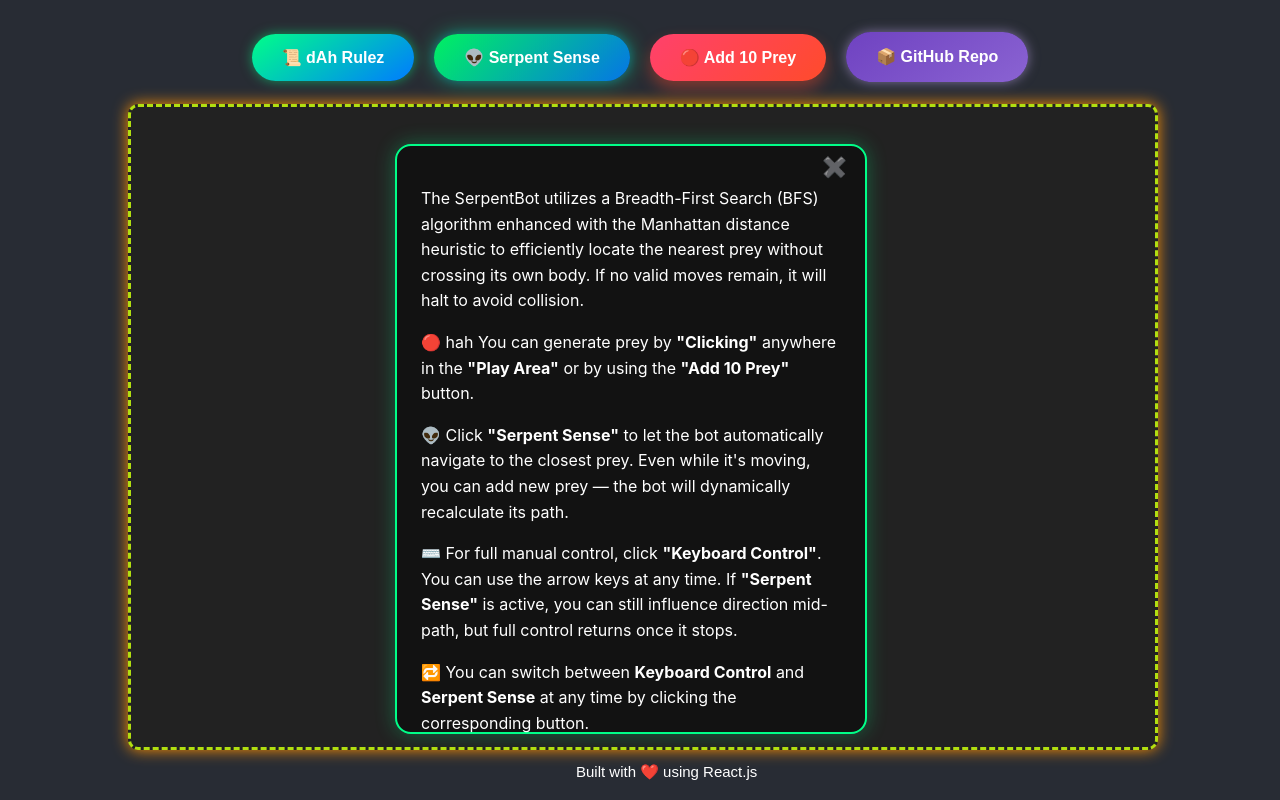
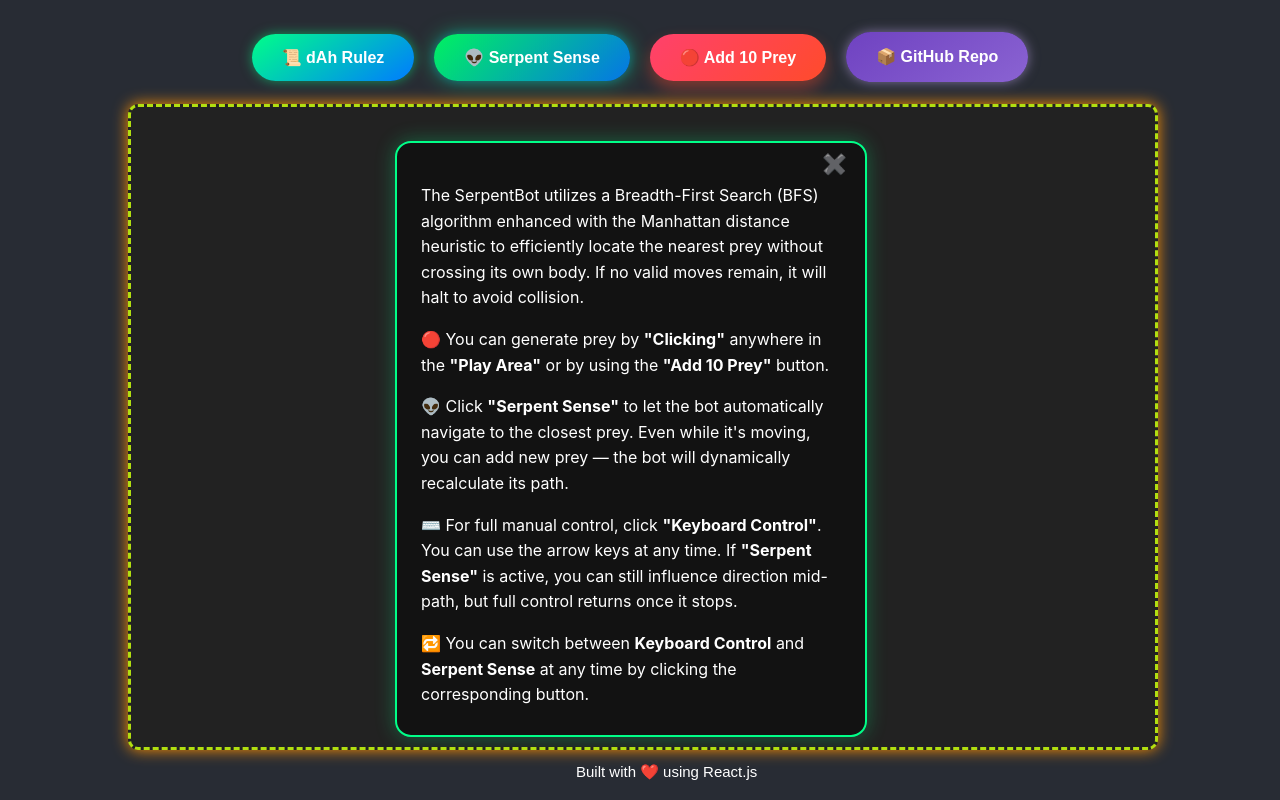
Before and after one commit to shams72/SerpentBot, a React (Create React App) app: page / in a window 1280 px wide. Both pictures are taken after a click on the button "📜 dAh Rulez". Built offline with nearby package versions, Linux system fonts and the light colour scheme.

Commit message:
beautify

```diff
--- a/src/snake/rules.jsx
+++ b/src/snake/rules.jsx
@@ -15,7 +15,7 @@ const Rules = ({gridDimensions, showRules,setShowRules}) => {
         padding: '1.5rem',
         maxWidth: '420px',
         width: '90%',
-        height: '84%',
+        height: '85%',
         boxShadow: '0 0 20px rgba(0, 255, 136, 0.3)',
         zIndex: 999,
         fontSize: '16px',
@@ -44,7 +44,7 @@ const Rules = ({gridDimensions, showRules,setShowRules}) => {
 
         <p>The SerpentBot utilizes a Breadth-First Search (BFS) algorithm enhanced with the Manhattan distance heuristic to efficiently locate the nearest prey without crossing its own body. If no valid moves remain, it will halt to avoid collision.</p>
 
-        <p>🔴 hah You can generate prey by <strong>"Clicking"</strong> anywhere in the <strong>"Play Area"</strong> or by using the <strong>"Add 10 Prey"</strong> button.</p>
+        <p>🔴 You can generate prey by <strong>"Clicking"</strong> anywhere in the <strong>"Play Area"</strong> or by using the <strong>"Add 10 Prey"</strong> button.</p>
         <p>👽 Click <strong>"Serpent Sense"</strong> to let the bot automatically navigate to the closest prey. Even while it's moving, you can add new prey — the bot will dynamically recalculate its path.</p>
         <p>⌨️ For full manual control, click <strong>"Keyboard Control"</strong>. You can use the arrow keys at any time. If <strong>"Serpent Sense"</strong> is active, you can still influence direction mid-path, but full control returns once it stops.</p>
         <p>🔁 You can switch between <strong>Keyboard Control</strong> and <strong>Serpent Sense</strong> at any time by clicking the corresponding button.   </p>
```
